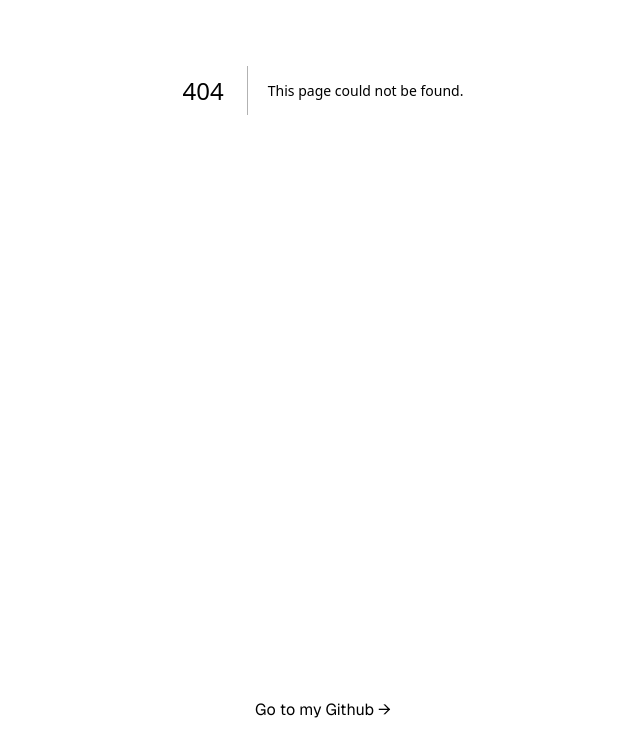
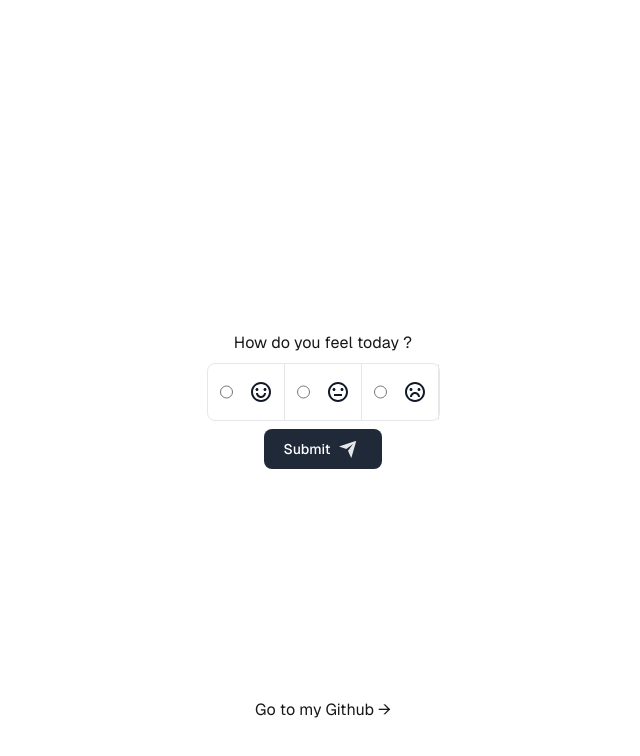
Before and after one commit to evan-guyot/nextjs-niko-niko, a Next.js app: page /todays-emotion in a window 1280 px wide. Before the commit this address had no page. Shown: the top 756 px of the page, without its empty margins (317-957 px from the left). Built offline with nearby package versions, Linux system fonts and the light colour scheme.

Commit message:
NikoNiko Form

```diff
--- a/app/page.tsx
+++ b/app/page.tsx
@@ -1,4 +1,5 @@
 import { RiEmotionHappyLine, RiEmotionNormalLine, RiEmotionUnhappyLine, RiHeart2Fill } from "@remixicon/react";
+import Link from "next/link";
 
 export default function Home() {
   return (
@@ -10,9 +11,9 @@ export default function Home() {
           <RiEmotionNormalLine />
           <RiEmotionUnhappyLine />
         </div>
-        <button type="button" className="mx-auto text-white bg-gray-800 hover:bg-gray-900 focus:ring-4 focus:outline-none focus:ring-gray-300 font-medium rounded-lg text-sm px-5 py-2.5 text-center inline-flex items-center dark:focus:ring-gray-700 dark:hover:bg-gray-700">
+        <Link href="/todays-emotion" className="mx-auto"><button type="button" className="text-white bg-gray-800 hover:bg-gray-900 focus:ring-4 focus:outline-none focus:ring-gray-300 font-medium rounded-lg text-sm px-5 py-2.5 text-center inline-flex items-center dark:focus:ring-gray-700 dark:hover:bg-gray-700">
           Share your feelings <RiHeart2Fill className="text-pink-500 w-5 h-5 me-1 ml-2" />
-        </button>
+        </button></Link>
       </main>
   );
 }
--- /dev/null
+++ b/app/todays-emotion/page.tsx
@@ -0,0 +1,36 @@
+import { RiEmotionHappyLine, RiEmotionNormalLine, RiEmotionUnhappyLine, RiSendPlaneFill } from "@remixicon/react";
+
+export default function TodaysEmotion() {
+    return <main className="flex flex-col gap-8 row-start-2 items-center sm:items-start">
+        <form>
+            <p className="w-full text-center my-2">How do you feel today ?</p>
+            <ul className="items-center w-full text-sm font-medium text-gray-900 bg-white border border-gray-200 rounded-lg sm:flex dark:bg-gray-700 dark:border-gray-600 dark:text-white">
+                <li className="w-full border-b border-gray-200 sm:border-b-0 sm:border-r dark:border-gray-600">
+                    <div className="flex items-center ps-3">
+                        <input id="horizontal-list-radio-license" type="radio" value="happy" name="list-radio" className="w-4 h-4 text-blue-600 bg-gray-100 border-gray-300 focus:ring-0 dark:ring-offset-gray-700 dark:focus:ring-offset-gray-700 focus:ring-2 dark:bg-gray-600 dark:border-gray-500 cursor-pointer" />
+                        <label htmlFor="horizontal-list-radio-license" className="w-full py-3 ms-2 text-sm font-medium text-gray-900 dark:text-gray-300 cursor-pointer"><RiEmotionHappyLine className="mx-2 my-1" />
+                        </label>
+                    </div>
+                </li>
+                <li className="w-full border-b border-gray-200 sm:border-b-0 sm:border-r dark:border-gray-600">
+                    <div className="flex items-center ps-3">
+                        <input id="horizontal-list-radio-id" type="radio" value="only-ok" name="list-radio" className="w-4 h-4 text-blue-600 bg-gray-100 border-gray-300 focus:ring-0 dark:ring-offset-gray-700 dark:focus:ring-offset-gray-700 focus:ring-2 dark:bg-gray-600 dark:border-gray-500 cursor-pointer" />
+                        <label htmlFor="horizontal-list-radio-id" className="w-full py-3 ms-2 text-sm font-medium text-gray-900 dark:text-gray-300 cursor-pointer"><RiEmotionNormalLine className="mx-2 my-1" />
+                        </label>
+                    </div>
+                </li>
+                <li className="w-full border-b border-gray-200 sm:border-b-0 sm:border-r dark:border-gray-600">
+                    <div className="flex items-center ps-3">
+                        <input id="horizontal-list-radio-military" type="radio" value="sad" name="list-radio" className="w-4 h-4 text-blue-600 bg-gray-100 border-gray-300 focus:ring-0 dark:ring-offset-gray-700 dark:focus:ring-offset-gray-700 focus:ring-2 dark:bg-gray-600 dark:border-gray-500 cursor-pointer" />
+                        <label htmlFor="horizontal-list-radio-military" className="w-full py-3 ms-2 text-sm font-medium text-gray-900 dark:text-gray-300 cursor-pointer"><RiEmotionUnhappyLine className="mx-2 my-1" /></label>
+                    </div>
+                </li>
+            </ul>
+            <div className="w-full flex justify-center">
+                <button type="submit" className="my-2 text-white bg-gray-800 hover:bg-gray-900 focus:ring-4 focus:outline-none focus:ring-gray-300 font-medium rounded-lg text-sm px-5 py-2.5 text-center inline-flex items-center dark:focus:ring-gray-700 dark:hover:bg-gray-700">
+                    Submit <RiSendPlaneFill className="text-gray-200 dark:text-gray-800 w-5 h-5 me-1 ml-2" />
+                </button>
+            </div>
+        </form>
+    </main>
+}
```
